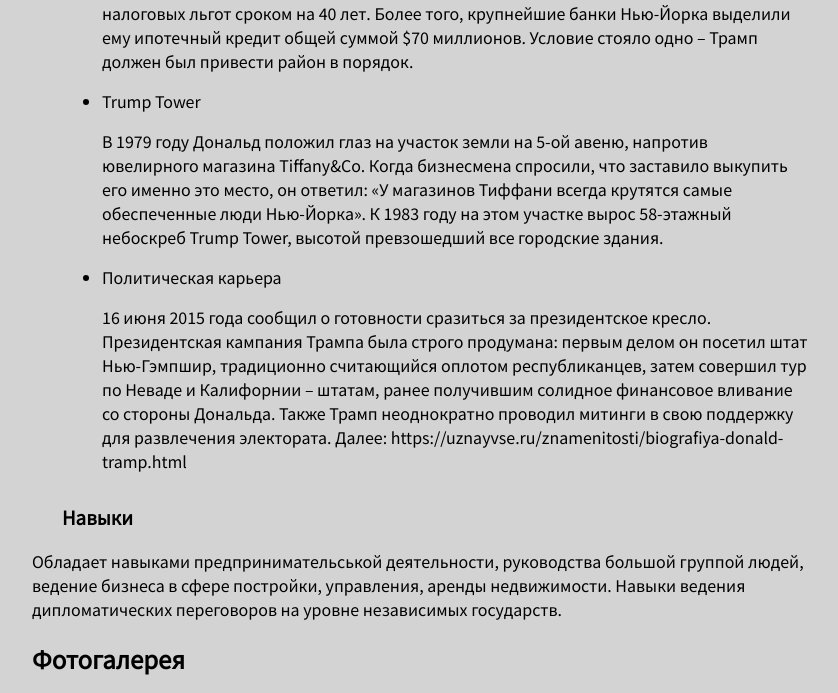
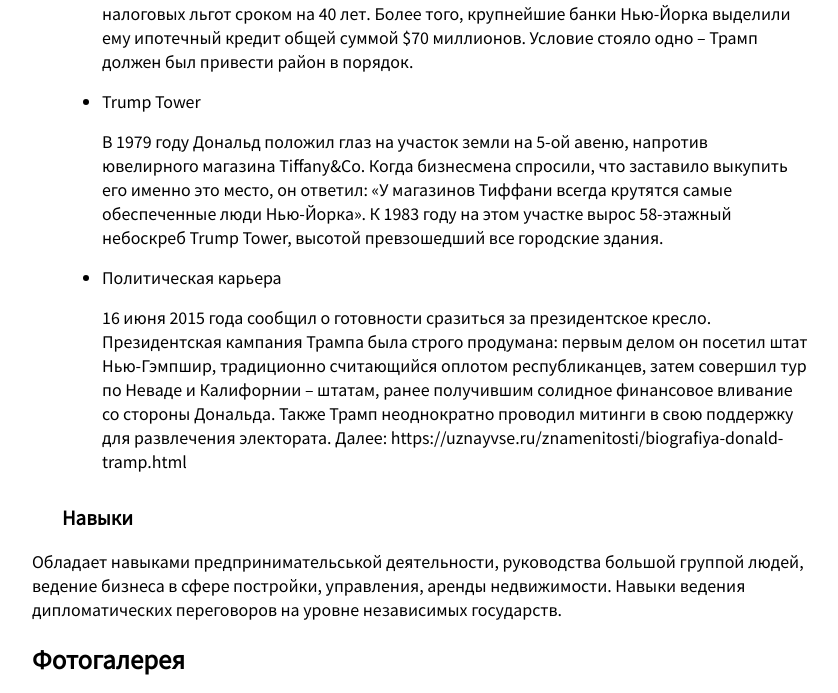
Before and after one commit to BYTULOCHKIN/Homework, a PHP site: page / in a window 1280 px wide. Shown: the part 678-1371 px from the top of the page, without its empty margins (403-1241 px from the left). Run offline with PHP 8.4, Linux system fonts and the light colour scheme.

Commit message:
Update style.css

```diff
--- a/css/style.css
+++ b/css/style.css
@@ -1,7 +1,7 @@
 body {
   margin: auto;
   max-width: 1210px;
-  background-color: lightgray;
+  background-color: white;
   color: black;
   display: flex;
   font-family: "Noto Sans JP", sans-serif;
```
